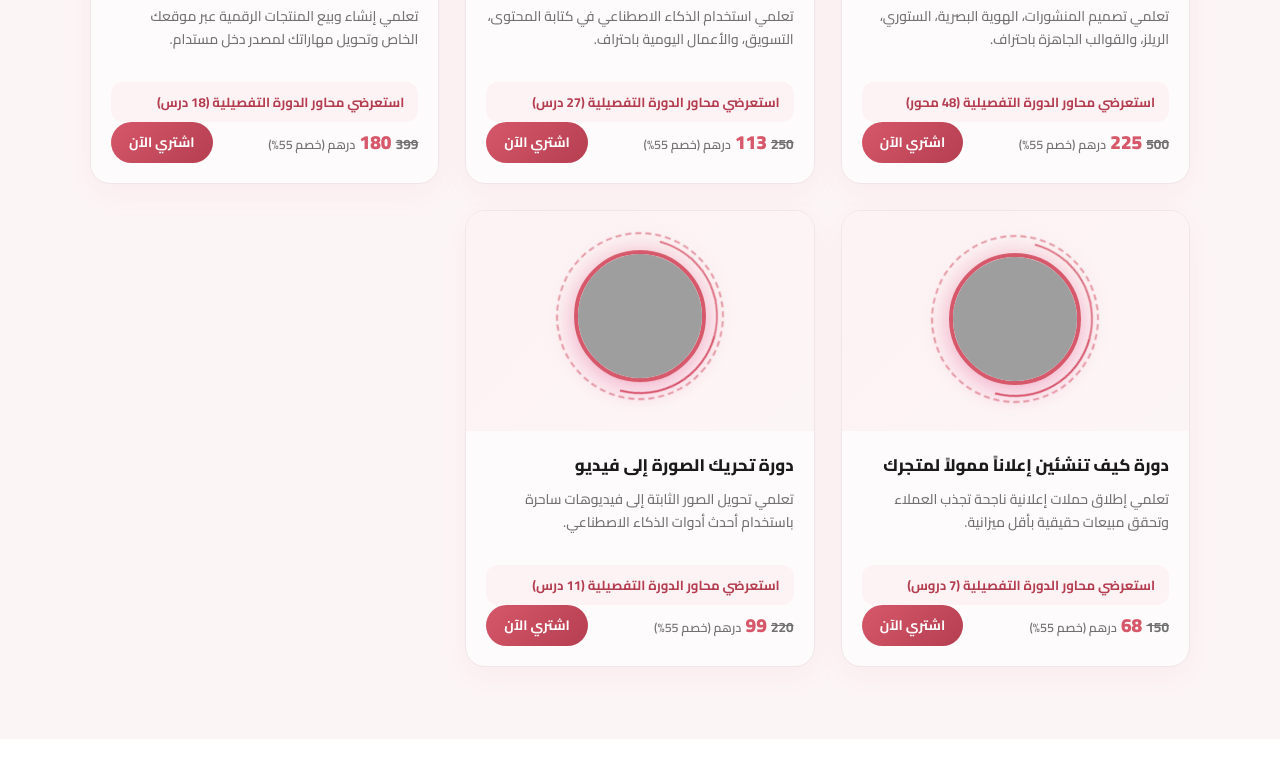
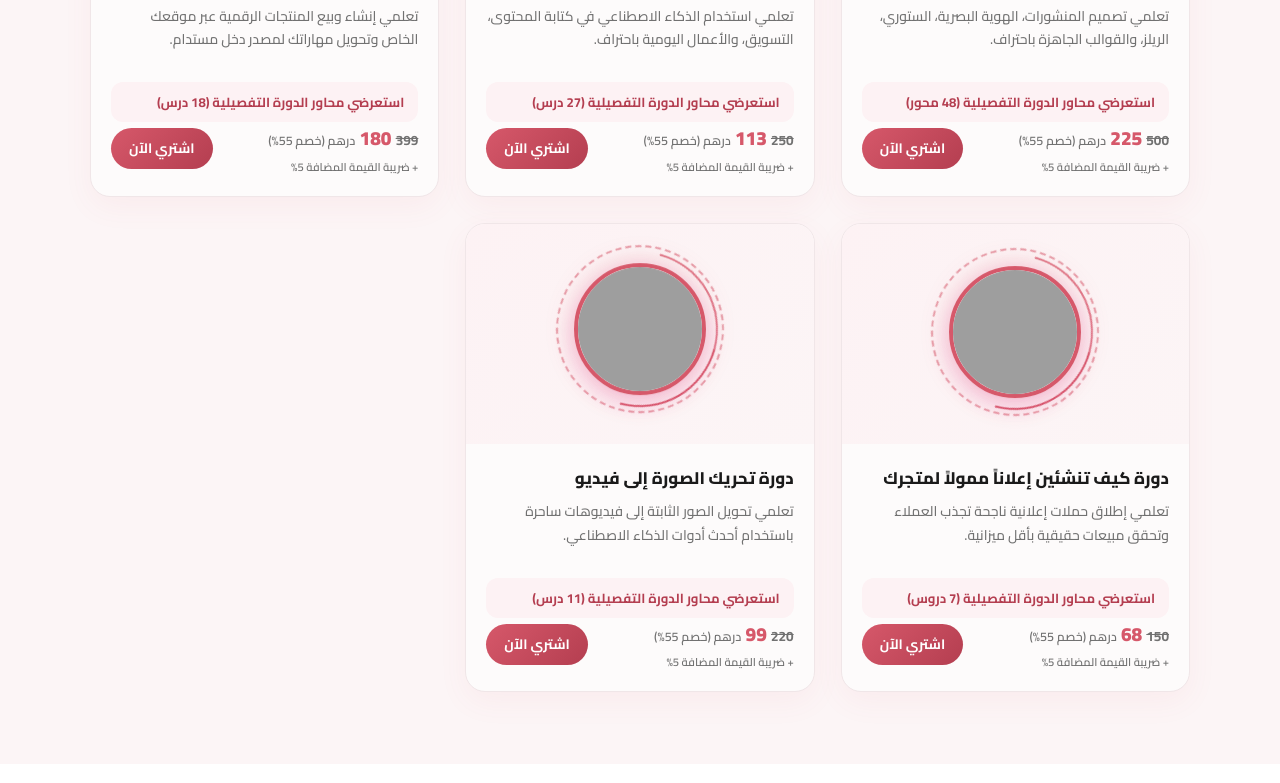
Before and after one commit to omjori/omjori-site, a plain HTML site: page index.html in a window 1280 px wide. Shown: the part 2117-2900 px from the top of the page. Drawn offline with Linux system fonts and the light colour scheme; grey boxes are pictures that could not be loaded.

Commit message:
إضافة ملاحظة ضريبة القيمة المضافة 5% تحت الأسعار
Co-Authored-By: Claude Opus 5.5 <noreply@anthropic.com>
Claude-Session: https://claude.ai/code/session_01SoDAqWbunCBkoARbCHfTnU

```diff
--- a/index.html
+++ b/index.html
@@ -1408,7 +1408,7 @@ footer {
           <p class="course-desc" itemprop="description">تعلمي تصميم المنشورات، الهوية البصرية، الستوري، الريلز، والقوالب الجاهزة باحتراف.</p>
           <button class="accordion-btn" onclick="openCourseModal('canva')">  استعرضي محاور الدورة التفصيلية (48 محور) </button>
           <div class="course-footer">
-            <div class="course-price"><span style="text-decoration:line-through;color:var(--text-muted);font-size:0.85rem;font-weight:700;">500</span> 225 <small>درهم (خصم 55%)</small></div>
+            <div class="course-price"><span style="text-decoration:line-through;color:var(--text-muted);font-size:0.85rem;font-weight:700;">500</span> 225 <small>درهم (خصم 55%)</small><small style="display:block;font-size:0.7rem;margin-top:2px">+ ضريبة القيمة المضافة 5%</small></div>
             <a href="https://pay.ziina.com/Omjori.Academy/cGuLAdXea?source=app" target="_blank" rel="noopener" class="course-enroll"> اشتري الآن</a>
           </div>
         </div>
@@ -1424,7 +1424,7 @@ footer {
           <p class="course-desc">تعلمي استخدام الذكاء الاصطناعي في كتابة المحتوى، التسويق، والأعمال اليومية باحتراف.</p>
           <button class="accordion-btn" onclick="openCourseModal('chatgpt')">  استعرضي محاور الدورة التفصيلية (27 درس) </button>
           <div class="course-footer">
-            <div class="course-price"><span style="text-decoration:line-through;color:var(--text-muted);font-size:0.85rem;font-weight:700;">250</span> 113 <small>درهم (خصم 55%)</small></div>
+            <div class="course-price"><span style="text-decoration:line-through;color:var(--text-muted);font-size:0.85rem;font-weight:700;">250</span> 113 <small>درهم (خصم 55%)</small><small style="display:block;font-size:0.7rem;margin-top:2px">+ ضريبة القيمة المضافة 5%</small></div>
             <a href="https://pay.ziina.com/Omjori.Academy/5Plzf3uJ9N?source=app" target="_blank" rel="noopener" class="course-enroll"> اشتري الآن</a>
           </div>
         </div>
@@ -1441,7 +1441,7 @@ footer {
           <p class="course-desc">تعلمي إنشاء وبيع المنتجات الرقمية عبر موقعك الخاص وتحويل مهاراتك لمصدر دخل مستدام.</p>
           <button class="accordion-btn" onclick="openCourseModal('pdf')">  استعرضي محاور الدورة التفصيلية (18 درس) </button>
           <div class="course-footer">
-            <div class="course-price"><span style="text-decoration:line-through;color:var(--text-muted);font-size:0.85rem;font-weight:700;">399</span> 180 <small>درهم (خصم 55%)</small></div>
+            <div class="course-price"><span style="text-decoration:line-through;color:var(--text-muted);font-size:0.85rem;font-weight:700;">399</span> 180 <small>درهم (خصم 55%)</small><small style="display:block;font-size:0.7rem;margin-top:2px">+ ضريبة القيمة المضافة 5%</small></div>
             <a href="https://pay.ziina.com/Omjori.Academy/tiDCLLdK2?source=app" target="_blank" rel="noopener" class="course-enroll"> اشتري الآن</a>
           </div>
         </div>
@@ -1459,7 +1459,7 @@ footer {
           <p class="course-desc">تعلمي إطلاق حملات إعلانية ناجحة تجذب العملاء وتحقق مبيعات حقيقية بأقل ميزانية.</p>
           <button class="accordion-btn" onclick="openCourseModal('ads')">  استعرضي محاور الدورة التفصيلية (7 دروس) </button>
           <div class="course-footer">
-            <div class="course-price"><span style="text-decoration:line-through;color:var(--text-muted);font-size:0.85rem;font-weight:700;">150</span> 68 <small>درهم (خصم 55%)</small></div>
+            <div class="course-price"><span style="text-decoration:line-through;color:var(--text-muted);font-size:0.85rem;font-weight:700;">150</span> 68 <small>درهم (خصم 55%)</small><small style="display:block;font-size:0.7rem;margin-top:2px">+ ضريبة القيمة المضافة 5%</small></div>
             <a href="https://pay.ziina.com/Omjori.Academy/znXq7qDXR?source=app" target="_blank" rel="noopener" class="course-enroll"> اشتري الآن</a>
           </div>
         </div>
@@ -1477,7 +1477,7 @@ footer {
           <p class="course-desc">تعلمي تحويل الصور الثابتة إلى فيديوهات ساحرة باستخدام أحدث أدوات الذكاء الاصطناعي.</p>
           <button class="accordion-btn" onclick="openCourseModal('video')">  استعرضي محاور الدورة التفصيلية (11 درس) </button>
           <div class="course-footer">
-            <div class="course-price"><span style="text-decoration:line-through;color:var(--text-muted);font-size:0.85rem;font-weight:700;">220</span> 99 <small>درهم (خصم 55%)</small></div>
+            <div class="course-price"><span style="text-decoration:line-through;color:var(--text-muted);font-size:0.85rem;font-weight:700;">220</span> 99 <small>درهم (خصم 55%)</small><small style="display:block;font-size:0.7rem;margin-top:2px">+ ضريبة القيمة المضافة 5%</small></div>
             <a href="https://pay.ziina.com/Omjori.Academy/QUnP3mgVZ?source=app" target="_blank" rel="noopener" class="course-enroll"> اشتري الآن</a>
           </div>
         </div>
@@ -1515,6 +1515,7 @@ footer {
           <div class="bundle-new-price">
             <div class="label">سعر اليوم الوطني</div>
             <div class="amount"> 315 <small>درهم</small></div>
+            <div class="label" style="margin-top:4px">+ ضريبة القيمة المضافة 5%</div>
           </div>
         </div>
 
```
